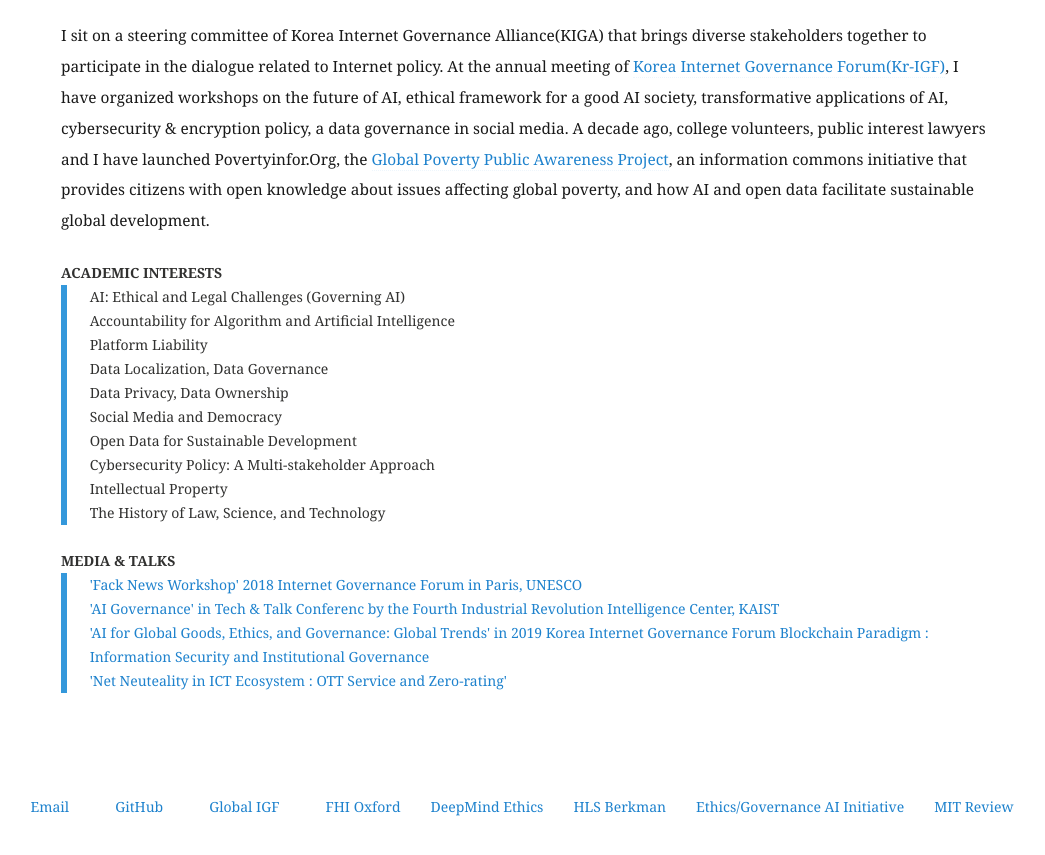
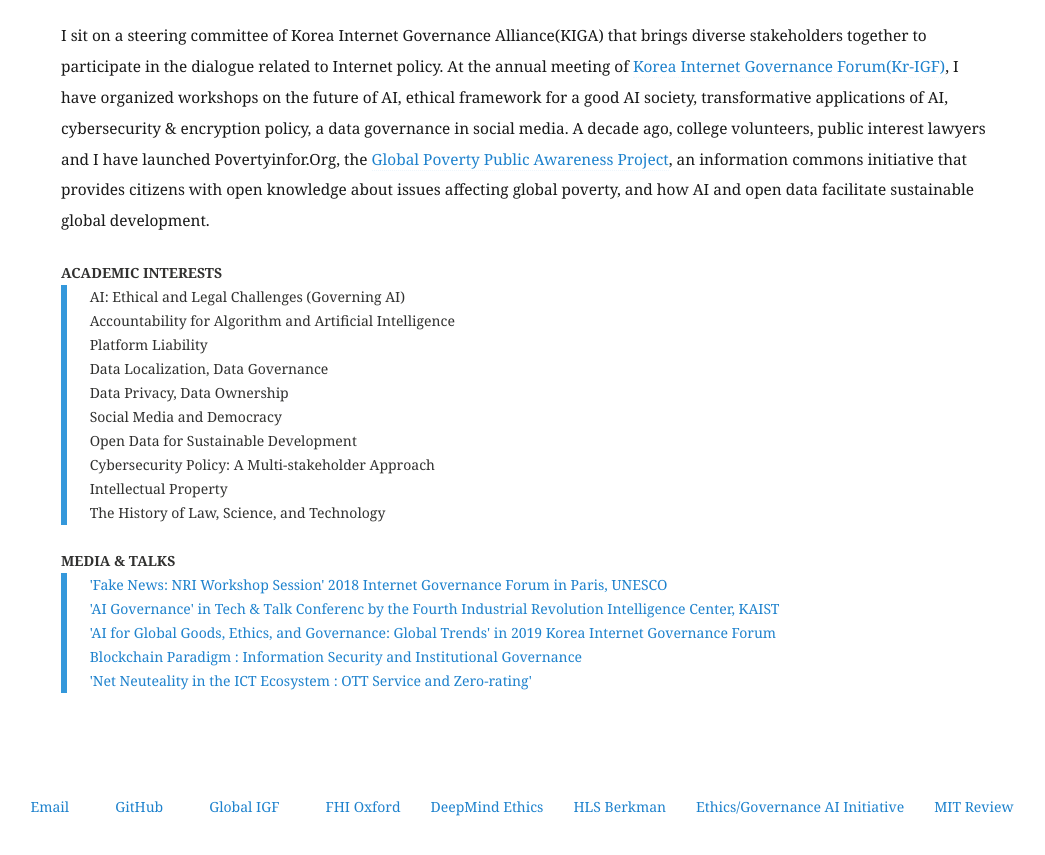
Before and after one commit to eunchangchoi/eunchangchoi.github.io, a Jekyll site: the page built from index.md, in a window 1280 px wide and 900 px high, scrolled down 1082 px. Shown: the top 855 px of the window, without its empty margins (39-1084 px from the left). Built offline with Jekyll 4.4.1, drawn with Linux system fonts in a browser that asks for light colours.

Commit message:
Update index.md

```diff
--- a/index.md
+++ b/index.md
@@ -40,8 +40,8 @@
 
   <strong> MEDIA & TALKS </strong> <br>
 <blockquote>
-  <a href="https://dig.watch/sessions/session-fakenews">'Fack News Workshop' 2018 Internet Governance Forum in Paris, UNESCO </a><br>
+  <a href="https://dig.watch/sessions/session-fakenews">'Fake News: NRI Workshop Session' 2018 Internet Governance Forum in Paris, UNESCO </a><br>
   <a href="https://www.kaist.ac.kr/_prog/_board/?mode=V&no=96361&code=kaist_news&site_dvs_cd=kr&menu_dvs_cd=&list_typ=B&skey=&sval=&smonth=&site_dvs=&GotoPage=1"> 'AI Governance' in Tech & Talk Conferenc by the Fourth Industrial Revolution Intelligence Center, KAIST </a> <br>
-   <a href="https://https://www.youtube.com/watch?v=0-ysDtfJ8Jk"> 'AI for Global Goods, Ethics, and Governance: Global Trends' in 2019 Korea Internet Governance Forum </a>
+   <a href="https://https://www.youtube.com/watch?v=0-ysDtfJ8Jk"> 'AI for Global Goods, Ethics, and Governance: Global Trends' in 2019 Korea Internet Governance Forum </a> <br>
   <a href=" https://m.zdnet.co.kr/news_view.asp?article_id=20170915172456"> Blockchain Paradigm : Information Security and Institutional Governance </a> <br>
-   <a href="https://opennet.or.kr/wp-content/uploads/2015/08/발표자료-Net-Neutrality-OTT-Zero-ratinghandout-2015812-.pdf"> 'Net Neuteality in ICT Ecosystem : OTT Service and Zero-rating'</a> <br>
+   <a href="https://opennet.or.kr/wp-content/uploads/2015/08/발표자료-Net-Neutrality-OTT-Zero-ratinghandout-2015812-.pdf"> 'Net Neuteality in the ICT Ecosystem : OTT Service and Zero-rating'</a> <br>
```
